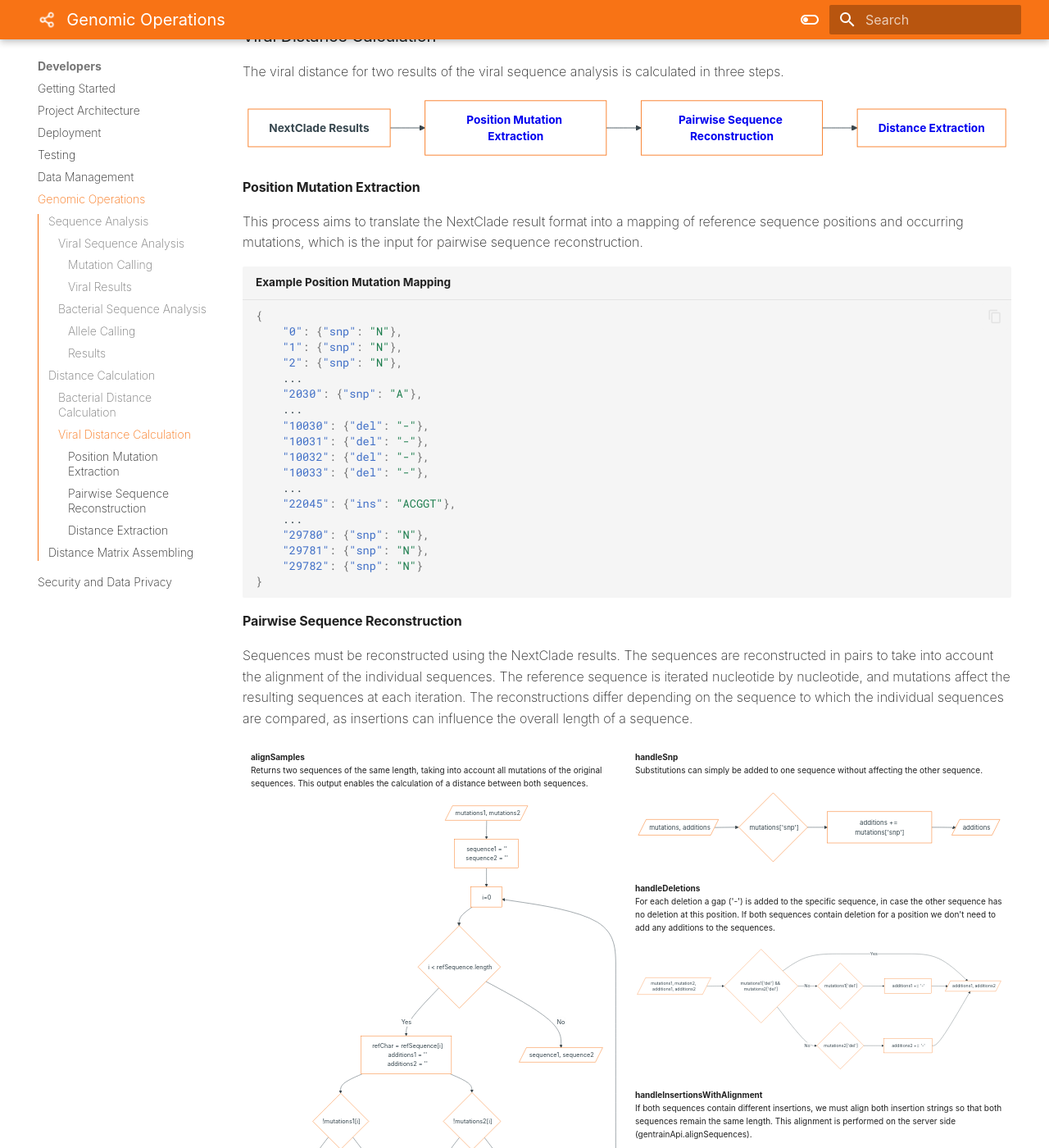
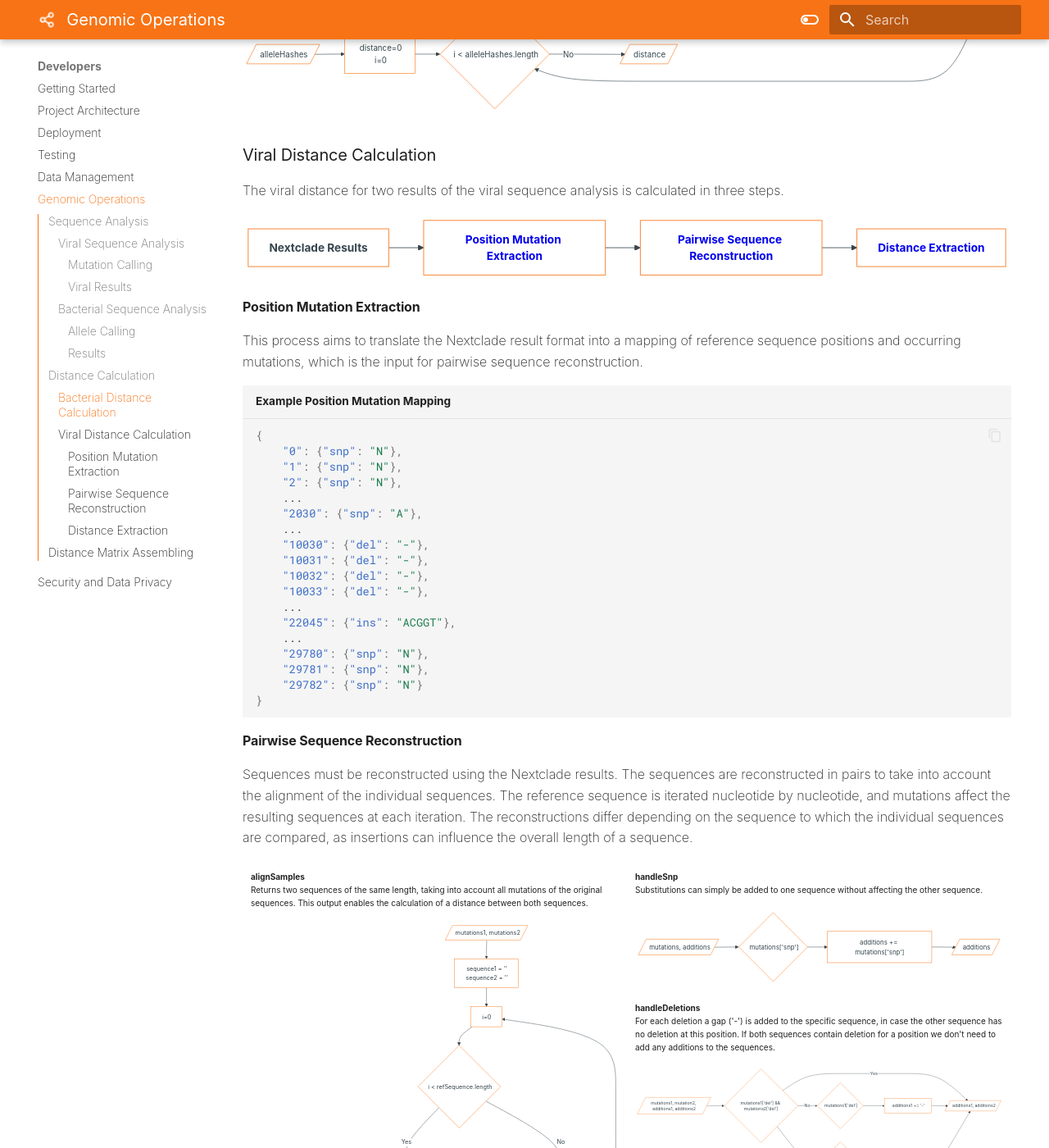
Before and after one commit to DiltheyLab/GENTRAIN, an MkDocs documentation site: the page built from documentation/docs/developers/genomic_operations.md, in a window 1280 px wide and 1400 px high, scrolled down 3766 px. Shown: the whole window at 82% size. Built offline with MkDocs 1.6.1 and Material for MkDocs 9.7.7, drawn with Linux system fonts in a browser that asks for light colours; some web fonts are replaced; some of the changed text lies outside the part shown.

````diff
--- a/documentation/docs/developers/genomic_operations.md
+++ b/documentation/docs/developers/genomic_operations.md
@@ -49,7 +47,7 @@
 
 #### Viral Results
 
-NextClade provides a range of information about each analyzed sample. This information can be stored in different file formats, in our case we receive a JSON object. This object contains information about the recognised clade, quality measures of the sequences and mutation information.
+Nextclade provides a range of information about each analyzed sample. This information can be stored in different file formats, in our case we receive a JSON object. This object contains information about the recognised clade, quality measures of the sequences and mutation information.
 
 Recognised substitutions, insertions, deletions, missings and nonACGTNs of the sequence are stored in the browser of the user. This information enables us to reconstruct sequences without obtaining the entire character string, taking into account the alignment of the sequences.
 
@@ -176,14 +172,14 @@
 
 ```mermaid
 graph LR
-A[<b>NextClade Results</b>]-->B[<b><a href='/developers/genomic_operations#sequence-analysis' style="text-decoration: none;">Position Mutation Extraction</a></b>]
+A[<b>Nextclade Results</b>]-->B[<b><a href='/developers/genomic_operations#sequence-analysis' style="text-decoration: none;">Position Mutation Extraction</a></b>]
 B -->C[<b><a href='/developers/genomic_operations#distance-calculation' style="text-decoration: none;">Pairwise Sequence Reconstruction</a></b>]
 C -->D[<b><a href='/developers/genomic_operations#distance-matrix-assembling' style="text-decoration: none;">Distance Extraction</a></b>]
 ```
 
 #### Position Mutation Extraction
 
-This process aims to translate the NextClade result format into a mapping of reference sequence positions and occurring mutations, which is the input for pairwise sequence reconstruction.
+This process aims to translate the Nextclade result format into a mapping of reference sequence positions and occurring mutations, which is the input for pairwise sequence reconstruction.
 
 ```json title="Example Position Mutation Mapping"
 {
@@ -208,7 +204,7 @@
 
 #### Pairwise Sequence Reconstruction
 
-Sequences must be reconstructed using the NextClade results. The sequences are reconstructed in pairs to take into account the alignment of the individual sequences. The reference sequence is iterated nucleotide by nucleotide, and mutations affect the resulting sequences at each iteration. The reconstructions differ depending on the sequence to which the individual sequences are compared, as insertions can influence the overall length of a sequence.
+Sequences must be reconstructed using the Nextclade results. The sequences are reconstructed in pairs to take into account the alignment of the individual sequences. The reference sequence is iterated nucleotide by nucleotide, and mutations affect the resulting sequences at each iteration. The reconstructions differ depending on the sequence to which the individual sequences are compared, as insertions can influence the overall length of a sequence.
 
 <div class="flex-charts">
 <div>
````
Also changed, not shown: other parts of documentation/docs/developers/genomic_operations.md (+0 -4 lines).
